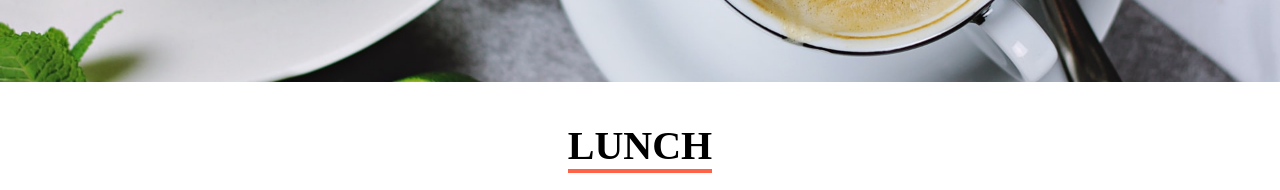
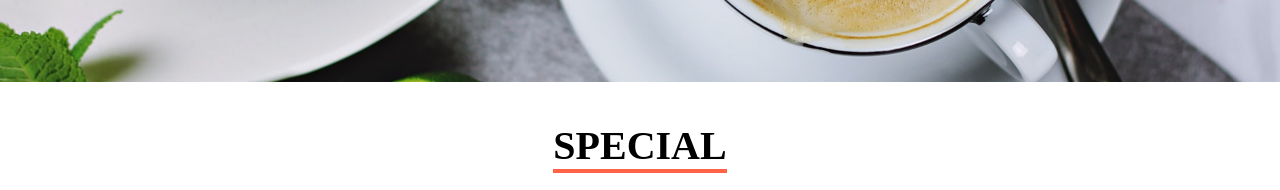
Before and after one commit to nino-challenge/works1, a plain HTML site: page index.html in a window 1280 px wide. Shown: the part 2020-2210 px from the top of the page. Drawn offline with Linux system fonts and the light colour scheme.

Commit message:
Update index.html

```diff
--- a/index.html
+++ b/index.html
@@ -103,7 +103,7 @@
     </section>
 
     <section id="about-wrapper">
-      <h3>LUNCH</h3>
+      <h3>SPECIAL</h3>
       <div class="about-content">
         <img src="img/img6.jpg">
         <div class="about-text">
```
